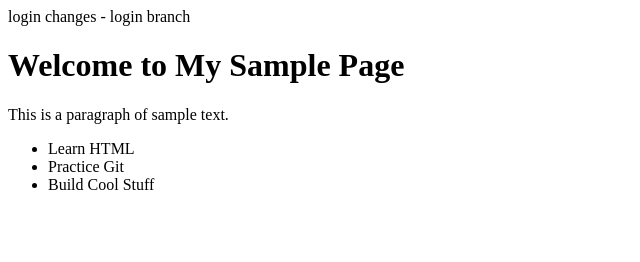
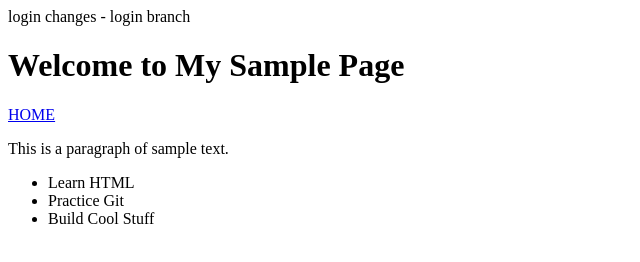
Before and after one commit to mugeshkumar1995/ecommerce, a plain HTML site: page main code/index.html in a window 1280 px wide. Shown: the whole page, without its empty margins (0-640 px from the left). Drawn offline with Linux system fonts and the light colour scheme.

Commit message:
added home link

```diff
--- a/main code/index.html
+++ b/main code/index.html
@@ -7,11 +7,13 @@
 </head>
 <body>
   <h1>Welcome to My Sample Page</h1>
+  <a href="##">HOME</a>
   <p>This is a paragraph of sample text.</p>
   <ul>
     <li>Learn HTML</li>
     <li>Practice Git</li>
     <li>Build Cool Stuff</li>
   </ul>
+
 </body>
 </html>
```
